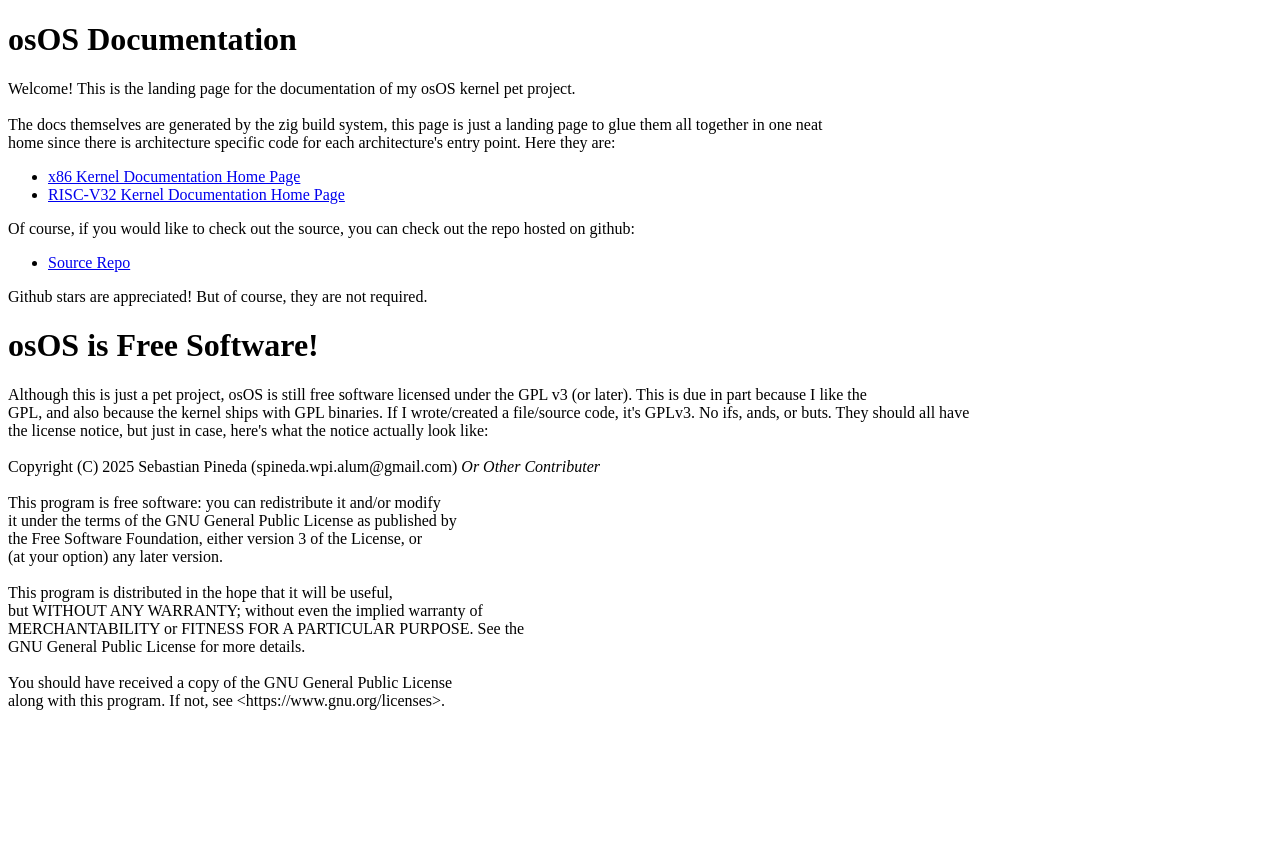
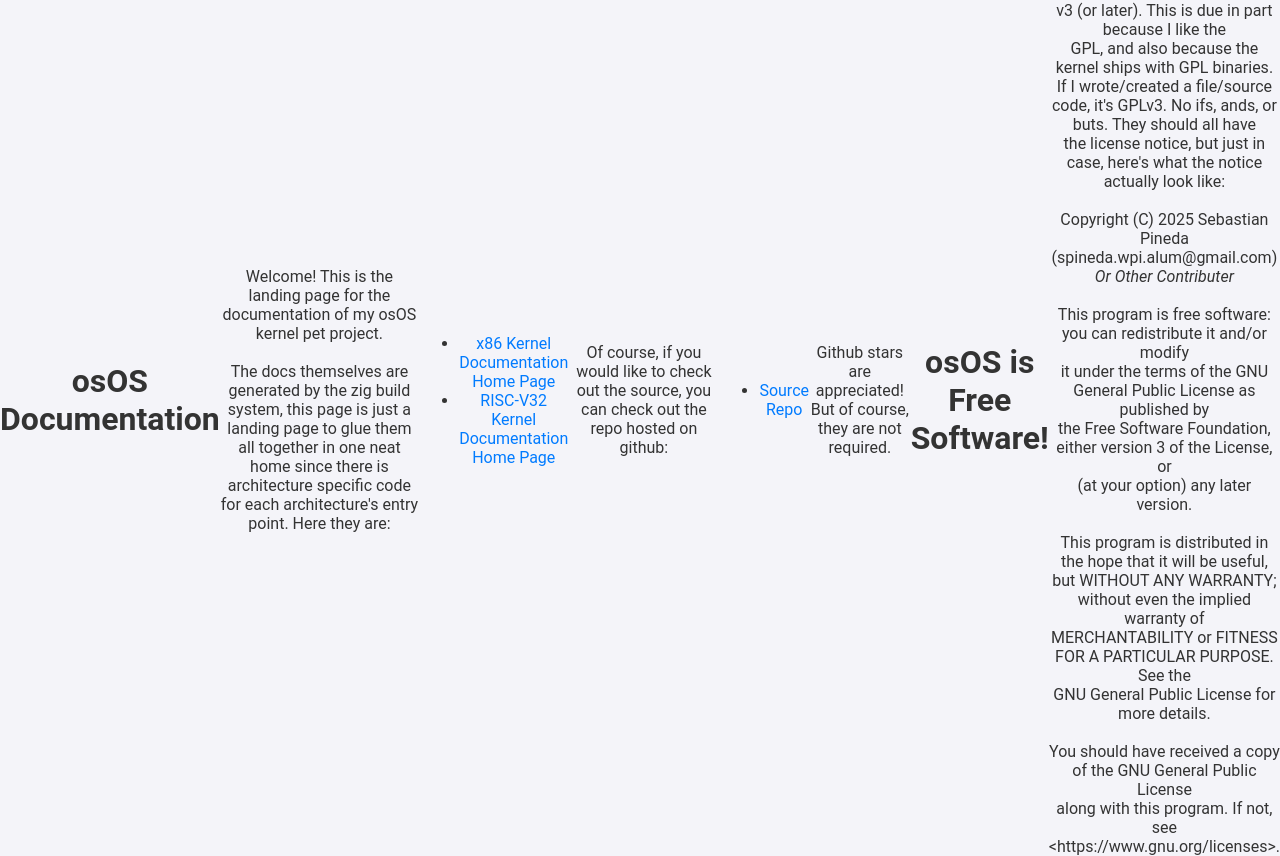
Before and after one commit to spineda2019/osOS, a plain HTML site: page docs/index.html in a window 1280 px wide. Before the commit the page ends 800 px from the top, so only its background shows below. Drawn offline with Linux system fonts and the light colour scheme.

Commit message:
link in style sheet

```diff
--- a/docs/index.html
+++ b/docs/index.html
@@ -5,6 +5,7 @@
     <meta charset="UTF-8">
     <meta name="viewport" content="width=device-width, initial-scale=1.0">
     <title>osOS Documentation</title>
+    <link rel="stylesheet" href="styles.css">
 </head>
 
 <body>
--- a/docs/styles.css
+++ b/docs/styles.css
@@ -0,0 +1,35 @@
+body {
+    font-family: 'Roboto', sans-serif;
+    background-color: #f4f4f9;
+    color: #333;
+    margin: 0;
+    padding: 0;
+    display: flex;
+    justify-content: center;
+    align-items: center;
+    height: 100vh;
+    text-align: center;
+}
+
+.container {
+    max-width: 800px;
+    padding: 20px;
+    border-radius: 8px;
+    box-shadow: 0 4px 8px rgba(0,0,0,0.1);
+    background-color: #fff;
+    margin: 20px;
+}
+
+header, footer {
+    padding: 10px 0;
+}
+
+a {
+    color: #007bff;
+    text-decoration: none;
+    transition: color 0.3s;
+}
+
+a:hover {
+    color: #0056b3;
+}
```
